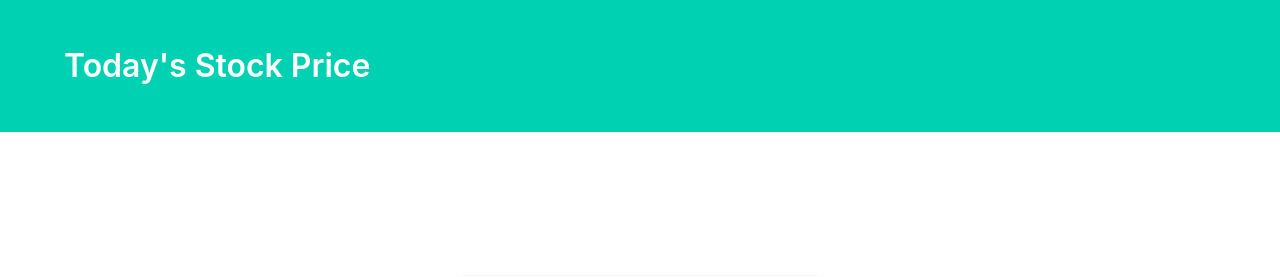
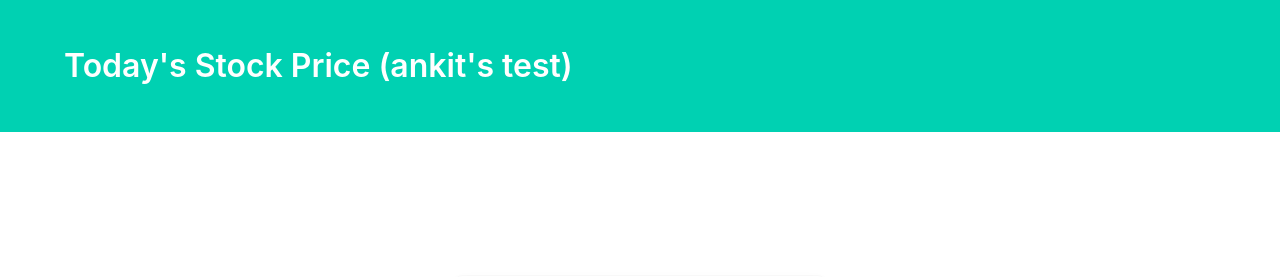
Before and after one commit to ankittandon/alpacatest, a Django app: page /us_stocks in a window 1280 px wide. Shown: the top 277 px of the page. Run offline with Django 3.2, Linux system fonts and the light colour scheme; data that the repository does not hold is empty; some libraries are stand-ins or nearby versions.

Commit message:
updating template

```diff
--- a/polls/templates/weath.html
+++ b/polls/templates/weath.html
@@ -14,7 +14,7 @@
         <div class="hero-body">
             <div class="container">
                 <h1 class="title">
-                    Today's Stock Price
+                    Today's Stock Price (ankit's test)
                 </h1>
             </div>
         </div>
--- a/web1/urls.py
+++ b/web1/urls.py
@@ -17,6 +17,6 @@ from django.contrib import admin
 from django.urls import path,include
 
 urlpatterns = [
+    path('', include('polls.urls')),
     path('admin/', admin.site.urls),
-    path('', include('polls.urls')),
 ]
```
